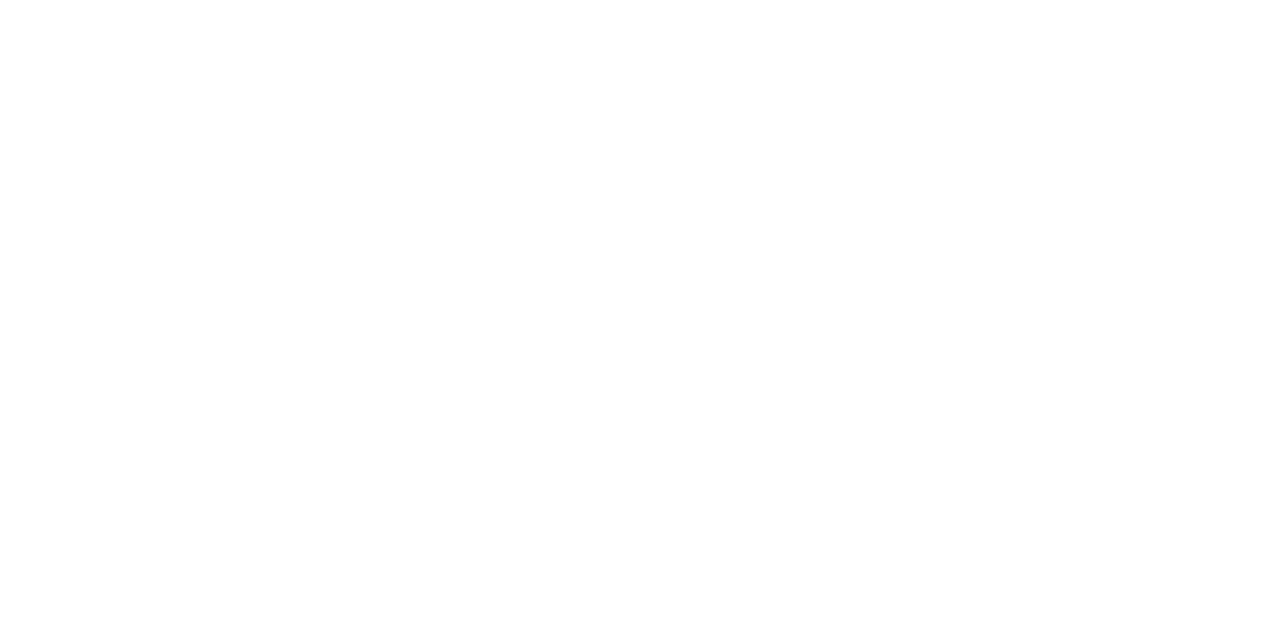
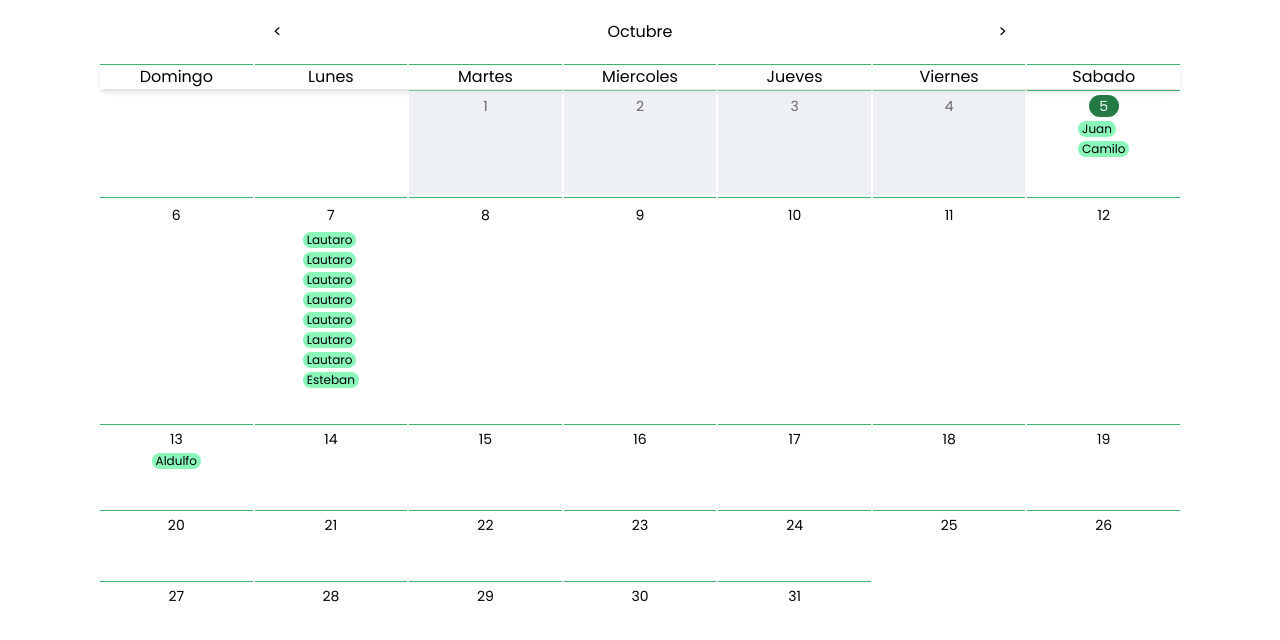
Before and after one commit to agenda-services/agenda, a React (Vite) app in the folder dashboard-react/: page /request in a window 1280 px wide. Before the commit this address had no page. Shown: the top 640 px of the page. Built offline with nearby package versions, Linux system fonts and the light colour scheme; the HTML template or start-up script is replaced by a standard one.

Commit message:
Add: component modal and request form
What:
- add modal component
- add form in moodal to request appoointment
Why: request appointments after select date

AG-66

```diff
--- a/dashboard-react/src/App.tsx
+++ b/dashboard-react/src/App.tsx
@@ -13,6 +13,7 @@
 import { getAccount } from "./services/accounts/user";
 import { useEffect } from "react";
 import { callbackGoogle } from "./services/accounts/auth";
+import { Calendar } from "./components/Calendar";
 
 const ProtectedRoute = ({ children }: { children: React.ReactNode }) => {
   const isAuthenticated = localStorage.getItem("isLogged") === "true";
@@ -50,6 +51,7 @@
           }
         />
         <Route path="login" element={<Login />} />
+        <Route path="request" element={<Calendar />} />
       </Routes>
     </BrowserRouter>
   );
--- a/dashboard-react/src/components/Button.tsx
+++ b/dashboard-react/src/components/Button.tsx
@@ -4,7 +4,8 @@
 
 const colorOptions: Record<Color, string> = {
   [Color.Info]: "bg-blue-200 text-blue-600",
-  [Color.Error]: "bg-red-200 text-red-600"
+  [Color.Error]: "bg-red-200 text-red-600",
+  [Color.Primary]: "bg-primary-200 text-primary-600"
 };
 
 interface ButtonProps extends React.PropsWithChildren {
@@ -32,7 +33,7 @@
       className={cn(
         className,
         color ? colorOptions[color] : "",
-        "text-lg py-2 px-4 text-center rounded-lg font-semibold flex gap-2 items-center",
+        "text-lg py-2 px-4 text-center rounded-lg font-semibold flex gap-2 justify-center items-center",
         disabled ? "opacity-65" : ""
       )}
       onClick={onClick}
--- a/dashboard-react/src/components/Calendar.tsx
+++ b/dashboard-react/src/components/Calendar.tsx
@@ -5,9 +5,15 @@
   useMemo,
   useState
 } from "react";
-import { cn } from "../utils/tailwindCss";
+import { cn, Color } from "../utils/tailwindCss";
 import { dateMonth } from "../utils/dates";
 import { Appointment, AppointmentStatus } from "../models/Appointment";
+import { Modal } from "./Modal";
+import { Input } from "./Input";
+import Joi from "joi";
+import { SubmitHandler, useForm } from "react-hook-form";
+import { joiResolver } from "@hookform/resolvers/joi";
+import { Button } from "./Button";
 
 const dayLabels = [
   "Domingo",
@@ -36,6 +42,102 @@
     person: {
       id: "PID123",
       firstname: "Juan",
+      lastname: "ramirez",
+      phone_number: "",
+      created_at: new Date(),
+      updated_at: new Date()
+    }
+  },
+  {
+    date: new Date(now.getFullYear(), now.getMonth(), now.getDate() + 2),
+    id: "AIDdd3",
+    created_at: new Date(),
+    updated_at: new Date(),
+    service_id: "",
+    status: AppointmentStatus.Active,
+    person: {
+      id: "PID123",
+      firstname: "Lautaro",
+      lastname: "ramirez",
+      phone_number: "",
+      created_at: new Date(),
+      updated_at: new Date()
+    }
+  },
+  {
+    date: new Date(now.getFullYear(), now.getMonth(), now.getDate() + 2),
+    id: "AIDdd3",
+    created_at: new Date(),
+    updated_at: new Date(),
+    service_id: "",
+    status: AppointmentStatus.Active,
+    person: {
+      id: "PID123",
+      firstname: "Lautaro",
+      lastname: "ramirez",
+      phone_number: "",
+      created_at: new Date(),
+      updated_at: new Date()
+    }
+  },
+  {
+    date: new Date(now.getFullYear(), now.getMonth(), now.getDate() + 2),
+    id: "AIDdd3",
+    created_at: new Date(),
+    updated_at: new Date(),
+    service_id: "",
+    status: AppointmentStatus.Active,
+    person: {
+      id: "PID123",
+      firstname: "Lautaro",
+      lastname: "ramirez",
+      phone_number: "",
+      created_at: new Date(),
+      updated_at: new Date()
+    }
+  },
+  {
+    date: new Date(now.getFullYear(), now.getMonth(), now.getDate() + 2),
+    id: "AIDdd3",
+    created_at: new Date(),
+    updated_at: new Date(),
+    service_id: "",
+    status: AppointmentStatus.Active,
+    person: {
+      id: "PID123",
+      firstname: "Lautaro",
+      lastname: "ramirez",
+      phone_number: "",
+      created_at: new Date(),
+      updated_at: new Date()
+    }
+  },
+  {
+    date: new Date(now.getFullYear(), now.getMonth(), now.getDate() + 2),
+    id: "AIDdd3",
+    created_at: new Date(),
+    updated_at: new Date(),
+    service_id: "",
+    status: AppointmentStatus.Active,
+    person: {
+      id: "PID123",
+      firstname: "Lautaro",
+      lastname: "ramirez",
+      phone_number: "",
+      created_at: new Date(),
+      updated_at: new Date()
+    }
+  },
+  {
+    date: new Date(now.getFullYear(), now.getMonth(), now.getDate() + 2),
+    id: "AIDdd3",
+    created_at: new Date(),
+    updated_at: new Date(),
+    service_id: "",
+    status: AppointmentStatus.Active,
+    person: {
+      id: "PID123",
+      firstname: "Lautaro",
       lastname: "ramirez",
       phone_number: "",
       created_at: new Date(),
@@ -108,6 +210,20 @@
   }
 ];
 
+
+type FormValues = {
+  fullname: string;
+  phone_number: string;
+};
+
+const formSchema = Joi.object({
+  fullname: Joi.string()
+    .required()
+    .messages({ "string.empty": "El nombre es necesario" }),
+  phone_number: Joi.string().optional().allow(""),
+});
+
+
 interface CalendarProps {
   initialDate?: Date;
 }
@@ -116,6 +232,19 @@
   const [date, setDate] = useState(initialDate || now);
   const [days, setDays] = useState(0);
   const [offsetDays, setOffsetDays] = useState(0);
+  const [isModalOpen, setIsModalOpen] = useState(false);
+  const [formStep, setFormStep] = useState(1);
+
+  const {
+    register,
+    handleSubmit,
+    getValues,
+    setError,
+    reset,
+    setValue,
+    formState: { errors }
+  } = useForm<FormValues>({ resolver: joiResolver(formSchema) });
+
 
   const offsetDaysMemo = useMemo(
     () => Array.from(Array(offsetDays).keys()),
@@ -161,22 +290,46 @@
     );
   };
 
+  const getError = (name: keyof FormValues): string =>
+    errors[name]?.message || "";
+
+  const onSubmit: SubmitHandler<FormValues> = async (data) => { console.log(data) }
+
   useEffect(() => {
     setDays(getDays(date.getMonth(), date.getFullYear()));
     setOffsetDays(getOffsetDays(date.getMonth(), date.getFullYear()));
   }, []);
 
+  const handleNext = () => {
+    const fullname = getValues("fullname");
+    if (!fullname) {
+      setError("fullname", {
+        type: "manual",
+        message: "El nombre es necesario"
+      });
+
+      return;
+    }
+
+    setFormStep(2);
+  };
+
+  const handleModalClose = () => {
+    setIsModalOpen(false);
+    setFormStep(1);
+  };
+
   return (
     <div
       data-testid="calendar"
-      className="flex flex-col h-[100dvh] max-h-[550px] text-center relative"
+      className="flex flex-col h-[100dvh] max-h-[650px] max-w-[1080px] mx-auto text-center relative"
     >
       <div className="grid grid-cols-3 gap-2 justify-center capitalize my-5">
         <button onClick={() => changeMonth(-1)}>{"<"}</button>
         {dateMonth(date)}
         <button onClick={() => changeMonth(1)}>{">"}</button>
       </div>
-      <section className="grid grid-cols-7 gap-[2px] sticky top-0 bg-white mb-[1px] shadow-md z-10">
+      <section className="grid grid-cols-7 gap-[2px] bg-white mb-[1px] shadow-md">
         {(window.innerWidth <= widthMobile ? dayLetterLabels : dayLabels).map(
           (date, i) => (
             <span
@@ -198,8 +351,9 @@
             data-testid="date"
             key={`date-${day}`}
             disabled={!isValidDate(day + 1)}
+            onClick={() => setIsModalOpen(true)}
             className={cn(
-              "flex flex-col justify-start items-center gap-1 text-sm w-full h-full border-t-[1px] border-primary-400 p-1",
+              "relative flex flex-col justify-start items-center gap-1 text-sm w-full h-full border-t-[1px] border-primary-400 p-1 cursor-pointer hover:opacity-20 hover:bg-primary-100 transition-all duration-50",
               !isValidDate(day + 1) ? "opacity-60 bg-slate-200" : ""
             )}
           >
@@ -218,7 +372,7 @@
             >
               {day + 1}
             </span>
-            <ul className="flex flex-col items-start gap-1">
+            <ul className="flex flex-col items-start gap-1 h-full overflow-hidden">
               {filterAppointmentDay(
                 new Date(date.getFullYear(), date.getMonth(), day + 1)
               ).map((appointment: Appointment) => (
@@ -233,6 +387,41 @@
           </button>
         ))}
       </section>
-    </div>
+      <Modal isOpen={isModalOpen} onClose={handleModalClose}>
+        <h2 className="text-2xl font-semibold text-center text-primary-600">Excelente elección!</h2>
+        <img className="w-full h-40 object-contain" src="/appointment-request.png" alt="appointment request" />
+
+        <form
+          className="py-2 w-full h-full flex gap-4 overflow-hidden relative"
+          onSubmit={handleSubmit(onSubmit)}
+        >
+          <div className={cn(
+            "px-4 flex flex-col gap-2 transition-transform duration-300 w-full",
+            formStep === 2 ? "absolute -translate-x-full" : "translate-x-0"
+          )}>
+            <label className="flex flex-col gap-2">
+              Tu nombre porfavor
+              <Input formRegister={register("fullname")} error={getError("fullname")} />
+            </label>
+            <Button className="text-center" color={Color.Primary} onClick={handleNext}>
+              Siguiente
+            </Button>
+          </div>
+
+          <div className={cn(
+            "px-4 flex flex-col gap-2 transition-transform duration-300 w-full",
+            formStep === 1 ? "absolute translate-x-full" : "translate-x-0"
+          )}>
+            <label className="flex flex-col gap-2">
+              Celular
+              <Input formRegister={register("phone_number")} error={getError("phone_number")} />
+            </label>
+            <Button type="submit" color={Color.Primary}>
+              Enviar
+            </Button>
+          </div>
+        </form>
+      </Modal>
+    </div >
   );
 };
--- /dev/null
+++ b/dashboard-react/src/components/Modal.tsx
@@ -0,0 +1,54 @@
+import { FunctionComponent, useEffect, useState } from "react";
+import { createPortal } from "react-dom";
+
+interface ModalProps {
+  isOpen: boolean;
+  onClose: () => void;
+  children: React.ReactNode;
+}
+
+export const Modal: FunctionComponent<ModalProps> = ({ isOpen, onClose, children }) => {
+  const [shouldRender, setShouldRender] = useState(false);
+  const [isAnimating, setIsAnimating] = useState(false);
+
+  useEffect(() => {
+    if (!isOpen) {
+      setIsAnimating(false);
+
+      const timer = setTimeout(() => {
+        setShouldRender(false);
+      }, 300);
+
+      return () => clearTimeout(timer);
+    }
+
+    setShouldRender(true);
+
+    const timer = setTimeout(() => {
+      setIsAnimating(true);
+    }, 10);
+
+    return () => clearTimeout(timer);
+  }, [isOpen]);
+
+  if (!shouldRender) return null;
+
+  return createPortal(
+    <div data-testid="modal">
+      <div
+        data-testid="modal-overlay"
+        className={`fixed inset-0 bg-black/50 z-6 transition-opacity duration-100 ease-in-out ${isAnimating ? 'opacity-100' : 'opacity-0'
+          }`}
+        onClick={onClose}
+      />
+      <div
+        data-testid="modal-content"
+        className={`flex flex-col fixed top-1/2 left-1/2 -translate-x-1/2 -translate-y-1/2 p-6 rounded-lg bg-white min-w-[300px] min-h-[400px] transition-all duration-100 ease-in-out ${isAnimating ? 'opacity-100 scale-100' : 'opacity-0 scale-95'
+          }`}
+      >
+        {children}
+      </div>
+    </div>,
+    document.body
+  );
+};
--- a/dashboard-react/src/utils/tailwindCss.ts
+++ b/dashboard-react/src/utils/tailwindCss.ts
@@ -7,5 +7,6 @@
 
 export enum Color {
   Info = "info",
-  Error = "error"
+  Error = "error",
+  Primary = "primary"
 }
```
Also changed, not shown: dashboard-react/public/appointment-request.png (added), 1 other file (tests, documents, lock files or other folders).
